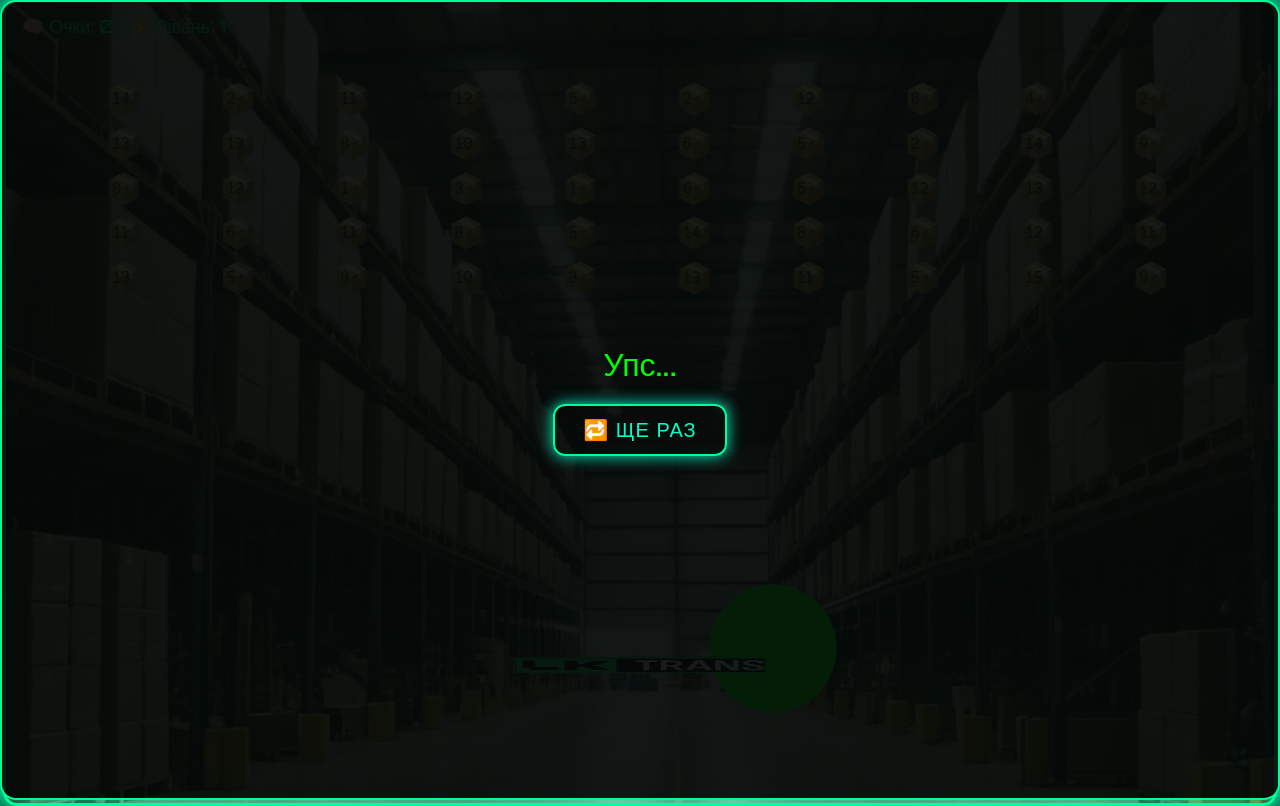
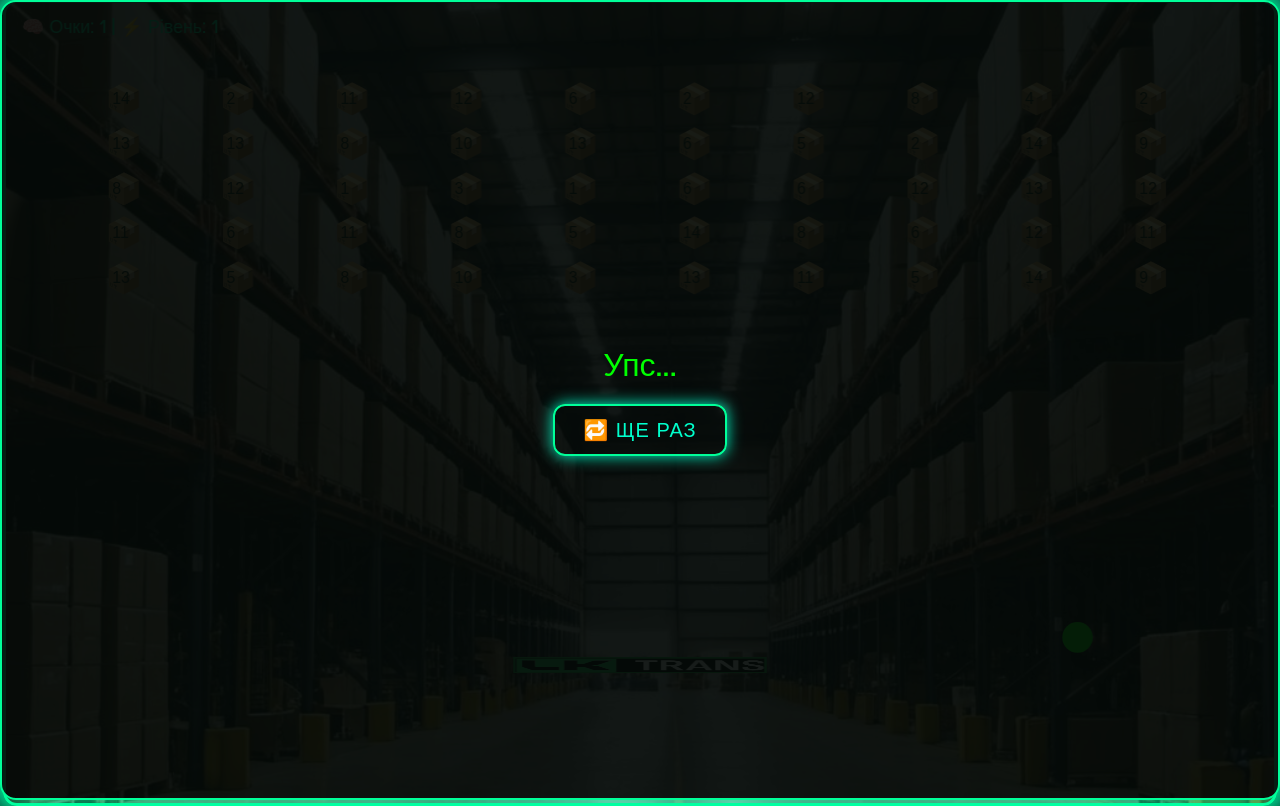
Before and after one commit to vadymkolotiuk/vadymkolotiuk.github.io, a plain HTML site: page index.html in a window 1280 px wide. Drawn offline with Linux system fonts and the light colour scheme.

Commit message:
Update index.html

```diff
--- a/index.html
+++ b/index.html
@@ -123,7 +123,7 @@ function resizeCanvas() {
 resizeCanvas();
 window.addEventListener('resize', resizeCanvas);
 
-let ballRadius = canvas.width * 0.05;
+let ballRadius = canvas.width * 0.012;
 let x = canvas.width / 2;
 let y = canvas.height - 160;
 let dx = canvas.width * 0.005;
```
